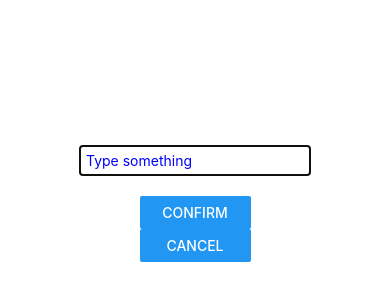
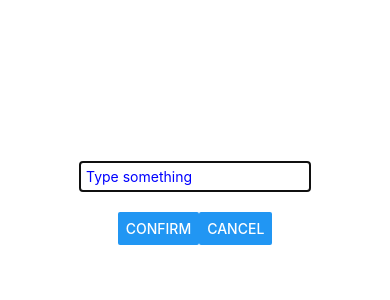
Before and after one commit to ShinLiX/fall2024_5520, a React Native app in the folder my_project/: screen / in a window 390 px wide. Shown: the part 224-524 px from the top of the page. Built offline with nearby package versions, Linux system fonts and the light colour scheme.

Commit message:
flex-direction: row style applied to the two buttons

```diff
--- a/my_project/Components/Input.js
+++ b/my_project/Components/Input.js
@@ -89,6 +89,7 @@ const styles = StyleSheet.create({
     width: "30%",
     marginVertical: 5,
     justifyContent: "center",
+    flexDirection: "row",
   },
   imgStyle: {
     width: 100,
```
